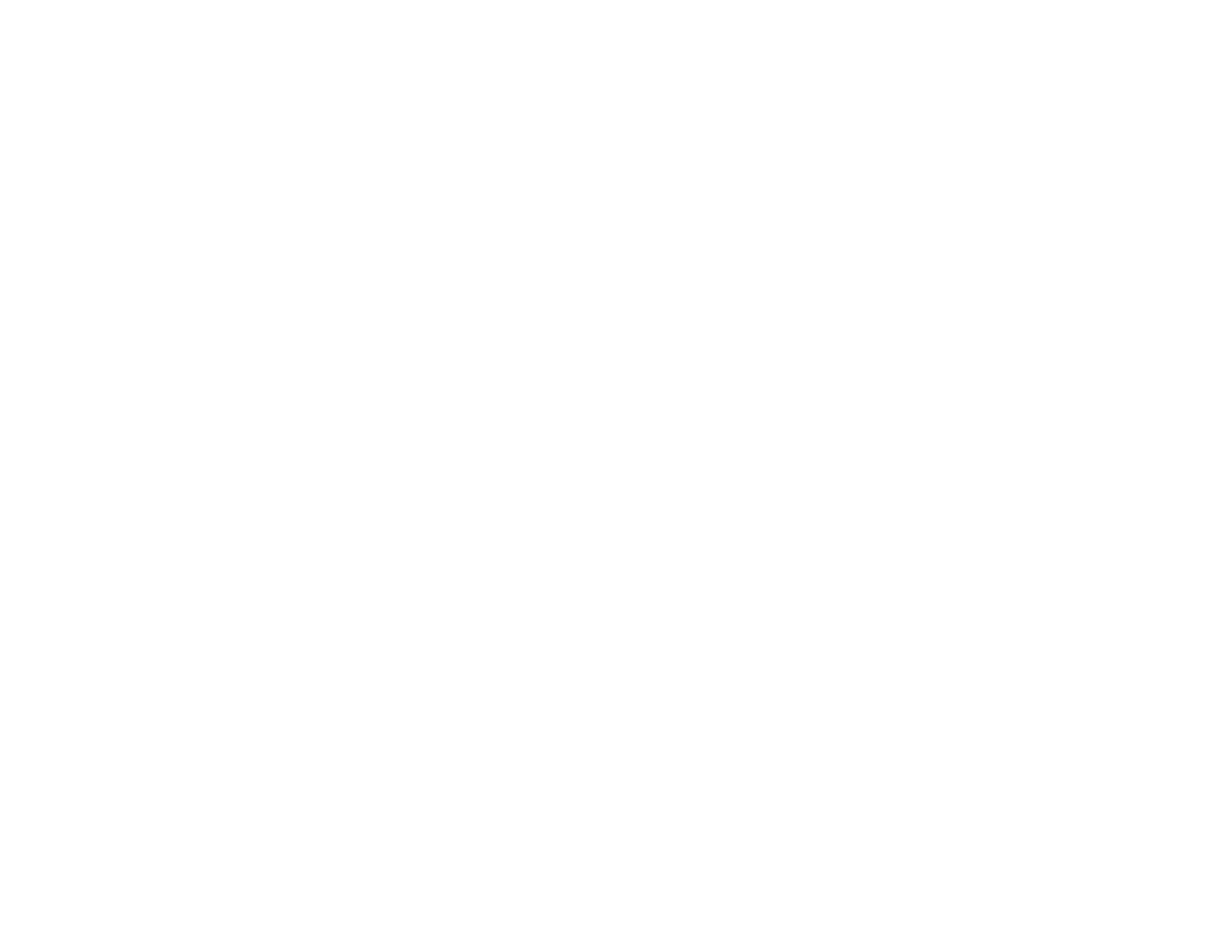
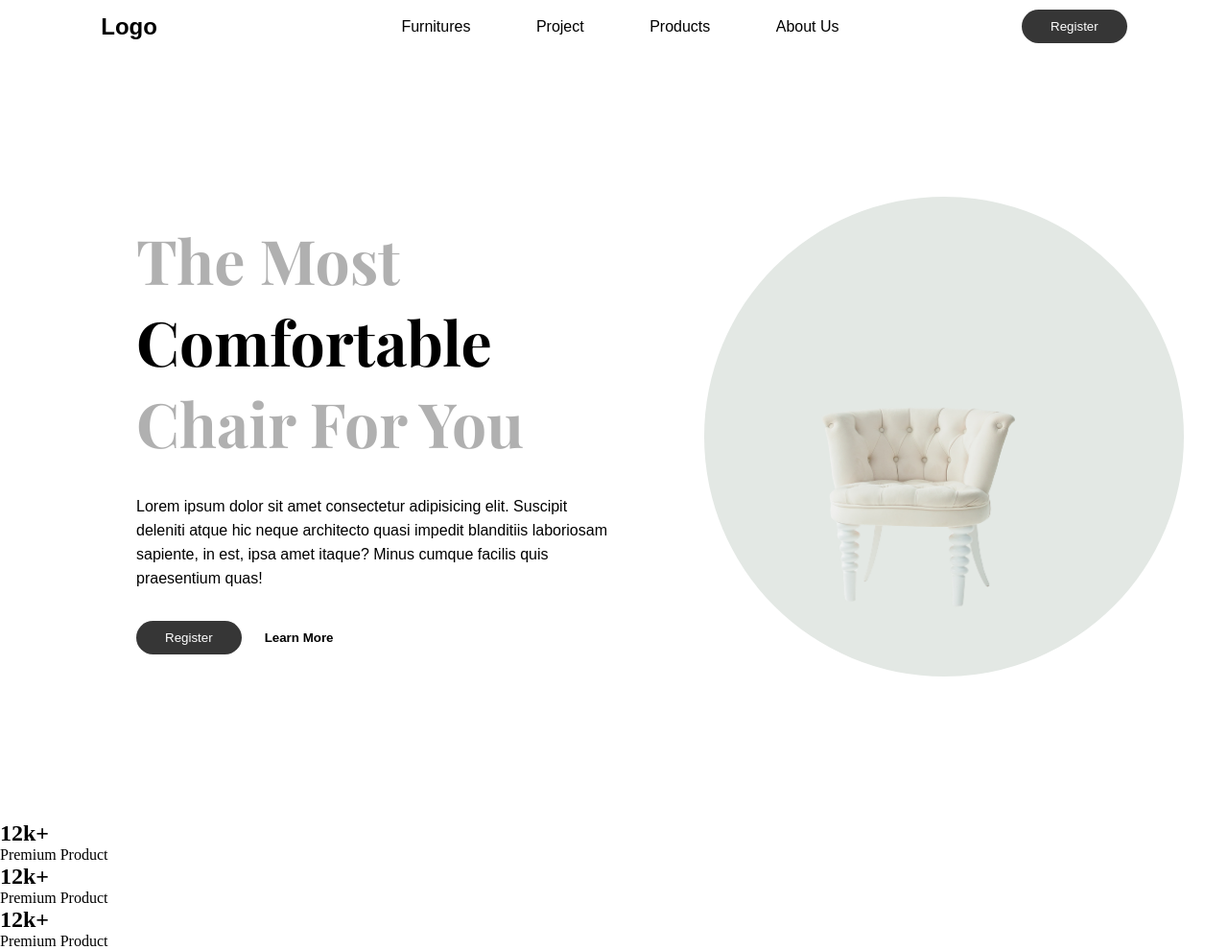
Before and after one commit to sadatmahmoodofficial/The-Chairs-Project, a plain HTML site: page index.html in a window 1280 px wide. Shown: the whole page at 96% size. Before the commit the page ends 800 px from the top, so only its background shows below. Drawn offline with nearby package versions, Linux system fonts and the light colour scheme.

Commit message:
Trending

```diff
--- a/index.html
+++ b/index.html
@@ -8,6 +8,72 @@
     <link rel="stylesheet" href="style.css">
 </head>
 <body>
+    <!-- Nav Section Start -->
 
+    <nav>
+        <div class="logo">
+            <h1>Logo</h1>
+        </div>
+
+        <ul>
+            <li><a href="">Furnitures</a></li>
+            <li><a href="">Project</a></li>
+            <li><a href="">Products</a></li>
+            <li><a href="">About Us</a></li>
+        </ul>
+
+        <button class="btn-fill">Register</button>
+    </nav>
+
+    <!-- Nav Section End -->
+
+
+    <!-- Header Start -->
+
+    <header>
+        <div class="content-container">
+            <h1 class="main-heading">
+                The Most <br>
+                <span>Comfortable</span> <br>
+                Chair For You
+            </h1>
+            <p class="primary-heading">
+                Lorem ipsum dolor sit amet consectetur adipisicing elit. Suscipit deleniti atque hic neque architecto quasi impedit blanditiis laboriosam sapiente, in est, ipsa amet itaque? Minus cumque facilis quis praesentium quas!
+            </p>
+
+            <div class="btns-container">
+                <button class="btn-fill">Register</button>
+                <button class="btn-outline">Learn More</button>
+            </div>
+        </div>
+
+
+        <div class="img-container">
+            <img src="IMG/daniil-silantev-1P6AnKDw6S8-unsplash-removebg-preview.png" alt="">
+        </div>
+
+    </header>
+
+    <!-- Header End -->
+
+
+    <!-- Trending Section Start -->
+
+    <section class="trending">
+        <div class="trending-one">
+            <h1>12k+</h1>
+            <p>Premium Product</p>
+        </div>
+        <div class="trending-two">
+            <h1>12k+</h1>
+            <p>Premium Product</p>
+        </div>
+        <div class="trending-three">
+            <h1>12k+</h1>
+            <p>Premium Product</p>
+        </div>
+    </section>
+
+    <!-- Trending Section End -->
 </body>
 </html>
--- a/style.css
+++ b/style.css
@@ -0,0 +1,108 @@
+@import url('https://fonts.googleapis.com/css2?family=Playfair+Display:wght@400;500;600;700;800;900&display=swap');
+
+/* Resets */
+
+* {
+    margin: 0;
+    padding: 0;
+    box-sizing: border-box;
+}
+
+:root {
+    --main-color: #e3e8e4;
+    --primary-color: #363636;
+    --main-font: "Playfair Display", serif;
+    --secondary-font: sans-serif;
+}
+
+/* Nav Section Start */
+
+nav {
+    display: flex;
+    justify-content: space-around;
+    align-items: center;
+    text-align: center;
+    font-family: var(--secondary-font);
+    padding: 10px;
+}
+
+ul li {
+    display: inline;
+}
+
+ul li a {
+    text-decoration: none;
+    color: #000;
+    margin-left: 4rem;
+}
+
+ul li a:hover {
+    border-bottom: 2px solid var(--primary-color);
+    padding-bottom: 10px;
+}
+
+.btn-fill {
+    padding: 10px 30px;
+    background: var(--primary-color);
+    border: none;
+    border-radius: 100px;
+    color: #fff;
+    cursor: pointer;
+}
+
+.btn-outline {
+    background: transparent;
+    border: none;
+    margin-left: 20px;
+    font-weight: bold;
+    cursor: pointer;
+}
+/* Nav Section End */
+
+/* Header Start */
+
+header {
+    height: 100vh;
+    display: flex;
+    flex-wrap: wrap;
+    justify-content: space-around;
+    align-items: center;
+}
+
+.content-container {
+    margin-left: 6rem;
+}
+
+.main-heading {
+    font-size: 4rem;
+    font-family: var(--main-font);
+    color: #0000004f;
+    margin-bottom: 2rem;
+}
+
+.main-heading span {
+    color: #000;
+}
+
+.primary-heading {
+    max-width: 500px;
+    font-family: var(--secondary-font);
+    line-height: 25px;
+    margin-bottom: 2rem;
+}
+
+.img-container {
+    width: 500px;
+    height: 500px;
+    background: var(--main-color);
+    border-radius: 100%;
+}
+
+.img-container img {
+    width: 400px;
+    height: 500px;
+    margin-left: 20px;
+    margin-bottom: 40px;
+}
+
+/* Header End */
```
